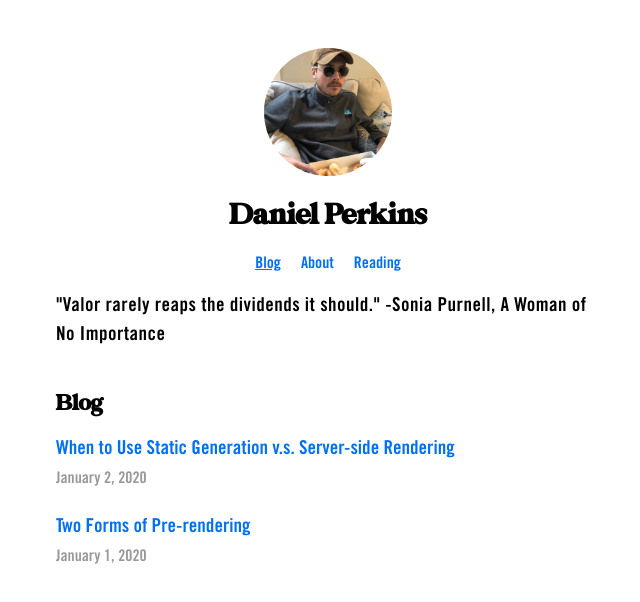
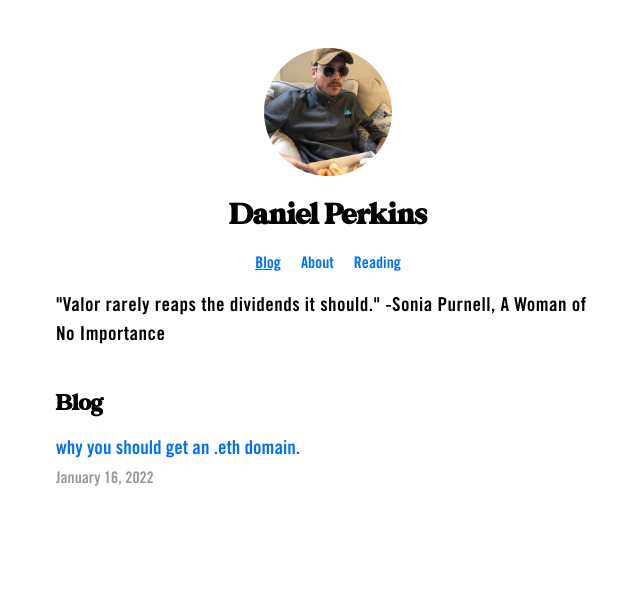
Before and after one commit to danielperkinsii/blog, a Next.js app in the folder nextjs-blog/: page / in a window 1280 px wide. Shown: the top 602 px of the page, without its empty margins (312-952 px from the left). Built offline with nearby package versions, Linux system fonts and the light colour scheme; a web font is replaced by a local one.

Commit message:
First blog post.

```diff
--- a/nextjs-blog/components/date.tsx
+++ b/nextjs-blog/components/date.tsx
@@ -2,5 +2,10 @@ import { parseISO, format } from 'date-fns'
 
 export default function Date({ dateString }: { dateString: string }) {
   const date: Date = parseISO(dateString)
-  return <time dateTime={dateString}>{format(date, 'LLLL d, yyyy')}</time>
+  if (date && dateString){
+    return <time dateTime={dateString}>{format(date, 'LLLL d, yyyy')}</time>
+  } else {
+    console.log('Date not parsed', 'date: ', date, 'dateString', dateString)
+  }
+  return ''
 }
--- /dev/null
+++ b/nextjs-blog/posts/eth-domain.md
@@ -0,0 +1,25 @@
+---
+title: 'why you should get an .eth domain.'
+date: '2022-01-16'
+---
+
+It comes down to asymmetric upside of a technology that keeps non-fungible, public records.
+
+the clearest use cases for blockchain tech right now are:
+1. 1 - inflation and fraud proof currency.
+2. 2 - verifiable identity across the web (the [.eth domain](https://app.ens.domains/)).
+
+The asymmetric upside is similar when adopting any new tech. Asymmetric upside means the upside potential is much greater than the downside risk. You're betting that blockchain tech, specifically [Ethereum](https://ethereum.org/en/), will be a widely adopted way to verify identity on the web.
+
+Being an early adopter comes with benefits. Let's take domain names for example. Check out this [tweet](https://twitter.com/levelsio/status/1472204809981759491?s=20) about the marketing benefits of owning .com vs .io.
+
+![chart showing increase in site visits after changing top level domain from .io to .com.](../public/images/eth-domain/seoImage.png)
+
+Obviously, you dont have to make a startup for this to apply. This is just to illustrate the benefit of being first to have your name verified on the [Ethereum blockchain](https://ethereum.org/en/). You can see why being an early adopter on the web has its advantages.
+
+Most devs are on Ethereum ecosystem, so, becasue of [network effects](https://en.wikipedia.org/wiki/Network_effect), that's where I want to invest since that's where creators are spending most of their time. I'm also keeping close watch on [Solana](https://solana.com/solana-whitepaper.pdf) - SOL is similar to ETH but has lower network congestion and higher transaction speeds.
+
+It comes down to if you think, in 10 years, this tech will be important to the internet.
+
+Also check out [Google searches for Ethereum over the past 5 years](https://trends.google.com/trends/explore?date=today%205-y&q=%2Fm%2F0108bn2x).
+![Google searches for "Ethereum" over the past 5 years (as of January, 2022)](../public.images/ethereumSearches.png)
--- a/nextjs-blog/posts/pre-rendering.md
+++ /dev/null
@@ -1,11 +0,0 @@
----
-title: 'Two Forms of Pre-rendering'
-date: '2020-01-01'
----
-
-Next.js has two forms of pre-rendering: **Static Generation** and **Server-side Rendering**. The difference is in **when** it generates the HTML for a page.
-
-- **Static Generation** is the pre-rendering method that generates the HTML at **build time**. The pre-rendered HTML is then _reused_ on each request.
-- **Server-side Rendering** is the pre-rendering method that generates the HTML on **each request**.
-
-Importantly, Next.js lets you **choose** which pre-rendering form to use for each page. You can create a "hybrid" Next.js app by using Static Generation for most pages and using Server-side Rendering for others.
--- a/nextjs-blog/posts/ssg-ssr.md
+++ /dev/null
@@ -1,19 +0,0 @@
----
-title: 'When to Use Static Generation v.s. Server-side Rendering'
-date: '2020-01-02'
----
-
-We recommend using **Static Generation** (with and without data) whenever possible because your page can be built once and served by CDN, which makes it much faster than having a server render the page on every request.
-
-You can use Static Generation for many types of pages, including:
-
-- Marketing pages
-- Blog posts
-- E-commerce product listings
-- Help and documentation
-
-You should ask yourself: "Can I pre-render this page **ahead** of a user's request?" If the answer is yes, then you should choose Static Generation.
-
-On the other hand, Static Generation is **not** a good idea if you cannot pre-render a page ahead of a user's request. Maybe your page shows frequently updated data, and the page content changes on every request.
-
-In that case, you can use **Server-Side Rendering**. It will be slower, but the pre-rendered page will always be up-to-date. Or you can skip pre-rendering and use client-side JavaScript to populate data.
```
Also changed, not shown: nextjs-blog/public/images/eth-domain/ethereumSearches.png (added), nextjs-blog/public/images/eth-domain/seoImage.png (added).
